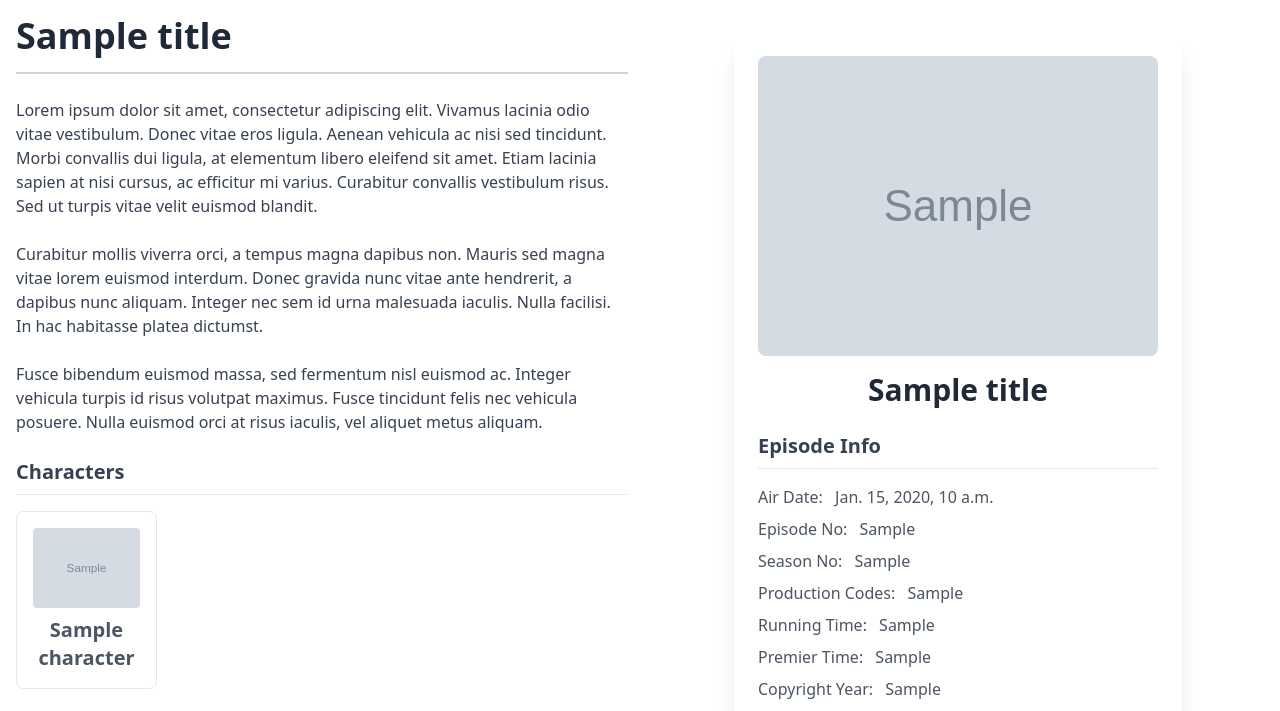
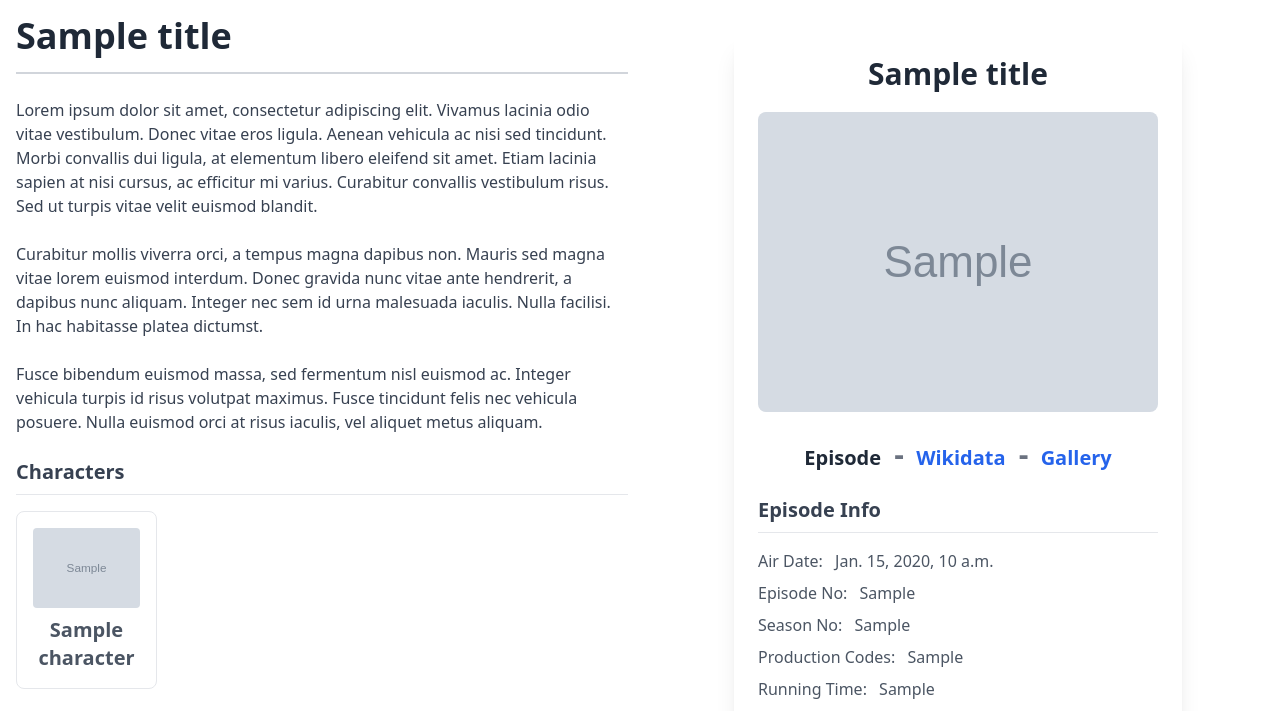
Before and after one commit to ato-kg/TK, a Django app: template episode/templates/template.html in a window 1280 px wide. Shown: the top 711 px of the page. Run offline with Django 5.2, Linux system fonts and the light colour scheme; the template is opened without the code that fills it: most values are stand-ins (such as "Sample title", 1, 10 or a date in 2020); grey boxes marked "Sample" are stand-in pictures; some libraries are stand-ins or nearby versions.

Commit message:
buat ato

```diff
--- a/episode/templates/template.html
+++ b/episode/templates/template.html
@@ -16,7 +16,6 @@
                     {{ title }}
                 {% endif %}
             </h1>
-
             <hr class="border-t-2 border-gray-300 mb-6">  <!-- Pembatas -->
             <p class="text-gray-700 mb-6">
                 Lorem ipsum dolor sit amet, consectetur adipiscing elit. Vivamus lacinia odio vitae vestibulum.
@@ -57,6 +56,18 @@
         <div class="max-w-4xl mx-auto p-4">
             <div class="bg-white p-6 rounded-lg shadow-xl">
 
+                <!-- Title -->
+                <div class="text-center mb-5">
+                    {% if eps_wd %}
+                        <a href="{{ eps_wd }}" target="_blank" class="text-3xl font-bold text-gray-800 hover:underline">
+                            {{ title }}
+                        </a>
+                    {% else %}
+                        <h1 class="text-3xl font-bold text-gray-800">
+                            {{ title }}
+                        </h1>
+                    {% endif %}
+                </div>
                 <!-- Image Section -->
                 {% if image_url %}
                     <img src="{{ image_url }}" alt="{{ title }}" class="w-full h-auto rounded-lg">
@@ -70,18 +81,22 @@
                         </div>
                     </div>
                 {% endif %}
-
-                <!-- Title -->
-                <div class="text-center mt-4">
-                    {% if eps_wd %}
-                        <a href="{{ eps_wd }}" target="_blank" class="text-3xl font-bold text-gray-800 hover:underline">
-                            {{ title }}
-                        </a>
-                    {% else %}
-                        <h1 class="text-3xl font-bold text-gray-800">
-                            {{ title }}
-                        </h1>
-                    {% endif %}
+                <div class="mt-6 text-center">
+                    <a href="#"
+                       class="text-xl font-semibold text-gray-800 hover:text-blue-600 hover:underline">
+                        Episode
+                    </a>
+                    <span class="mx-2 text-gray-500 text-3xl font-bold">-</span> <!-- Dot Separator -->
+                    <a href="{{ eps_wd }}"
+                       class="text-xl font-semibold text-blue-600 hover:text-blue-700 hover:underline"
+                       target="_blank">
+                        Wikidata
+                    </a>
+                    <span class="mx-2 text-gray-500 text-3xl font-bold">-</span> <!-- Dot Separator -->
+                    <a href="{% url 'gallery_episode' title %}"
+                       class="text-xl font-semibold text-blue-600 hover:text-blue-700 hover:underline">
+                        Gallery
+                    </a>
                 </div>
 
                 <!-- Episode Info -->
--- a/episode/views.py
+++ b/episode/views.py
@@ -180,7 +180,7 @@ def episode_view(request, nama_episode : str):
             sister_episode = get_attribute(uri, "title")
             sister_episodes.append(sister_episode)
         context['sister_episodes'] = sister_episodes
-        print(sister_episode)
+        print(sister_episodes)
 
         # Storyboard Artists
         storyboard_artist_uris = get_attributes(eps_uri, "hasStoryboardArtists")
```
